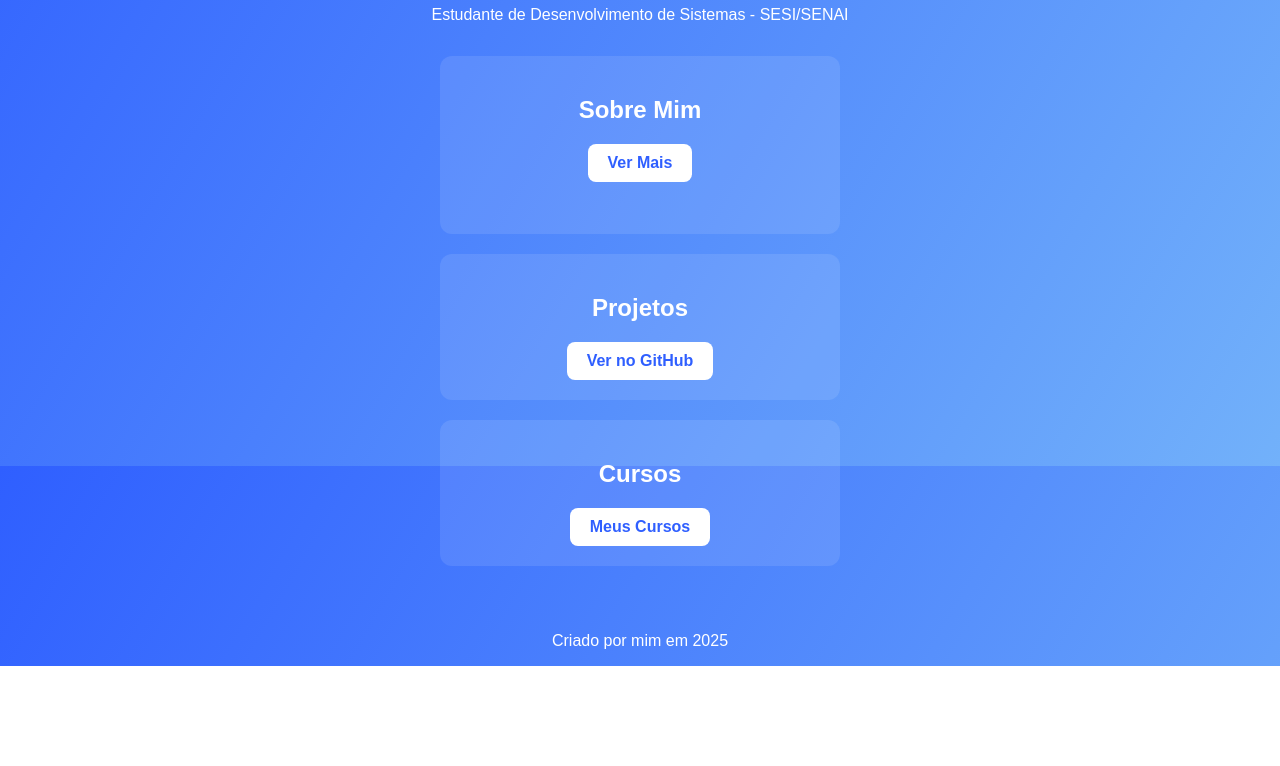
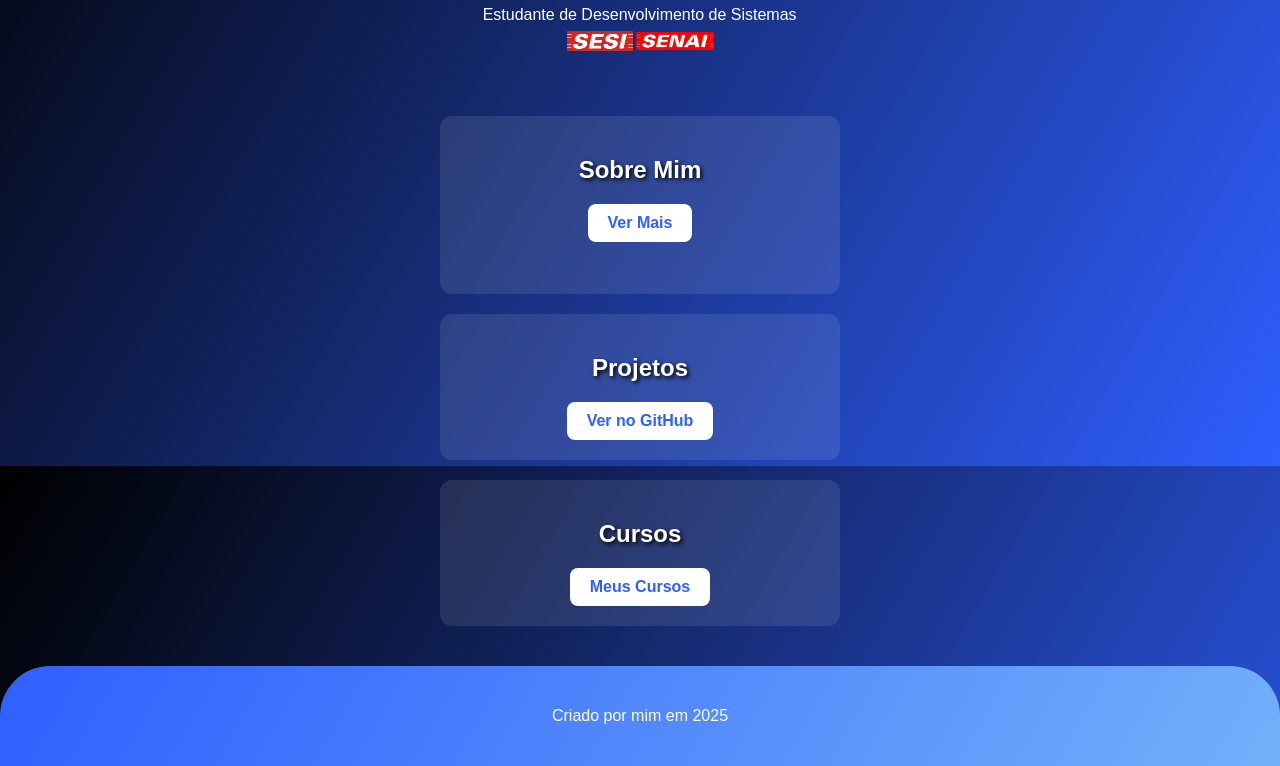
Before and after one commit to Guitorres109/Link-Bio, a plain HTML site: page index.html in a window 1280 px wide. Shown: the part 334-1100 px from the top of the page. Before the commit the page ends 1000 px from the top, so only its background shows below. Drawn offline with Linux system fonts and the light colour scheme; a web font is replaced by a local one.

Commit message:
Terceiro Commit

```diff
--- /dev/null
+++ b/assets/style/cursos.css
@@ -0,0 +1,21 @@
+body{
+    margin:0 ;
+    font-family: Arial, Helvetica, sans-serif;
+    background: linear-gradient(120deg , #2f5fff , #000000);
+    color: #fff;
+    display: flex;
+    flex-direction: column;
+    align-items: center;
+    background-attachment: fixed;
+    height: 3000px;
+}
+footer{
+    width: 100%;
+    height: 200px;
+    display: flex;
+    align-items: center;
+    justify-content: center;
+    background: linear-gradient(120deg , #2f5fff , #72b1fa);
+    border-top-right-radius: 50px;
+    border-top-left-radius: 50px;
+}
--- a/assets/style/style.css
+++ b/assets/style/style.css
@@ -1,25 +1,25 @@
-
-
 body{
     margin:0 ;
     font-family: Arial, Helvetica, sans-serif;
-    background: linear-gradient(120deg , #2f5fff , #72b1fa);
+    background: linear-gradient(120deg , #000000 , #2f5fff);
     color: #fff;
     display: flex;
     flex-direction: column;
     align-items: center;
     background-attachment: fixed;
-    height: 1000px;
+    height: 1100px;
 }
 header{
     text-align: center;
     padding: 30px;
+    animation: surgir 2s ease-out forwards;
 }
 #foto{
     width: 180px;
     height: 180px;
     border-radius: 50%;
     border: 4px outset #fff;
+    animation: surgir 2s ease-out forwards;
 }
 header h1{
     margin: 15px;
@@ -28,6 +28,7 @@ header h1{
     font-family: "Cinzel Decorative", serif;
     font-weight: 700;
     font-style: normal;
+     text-shadow: 2px 2px 4px #000000;
 }
 header p{
     margin: 2px;
@@ -60,6 +61,29 @@ header a{
     height: auto;
     gap: 10px;
 }
+.sesi-senai{
+    display: flex;
+    flex-direction: column;
+    width: auto;
+    height: 100px;
+}
+.logo img{
+    width: 70px;
+    height: 80px;
+}
+.logo{
+    display: flex;
+    align-items: flex-start;
+    justify-content: center;
+    width: auto;
+    height: 60%;
+    margin-top: -25px;
+}
+#senai{
+    width: 80px;
+    height: 90px;
+    margin-top: -5px;
+}
 main{
     display: flex;
     flex-direction: column;
@@ -73,6 +97,7 @@ main{
     border-radius: 12px;
     padding: 20px;
     text-align: center;
+    box-shadow: inset;
     transition: transform 0.5s ease, background-color 0.3s ease;
 }
 .card:hover{
@@ -81,6 +106,7 @@ main{
 }
 .card h2{
     margin-bottom: 10px;
+    text-shadow: 2px 2px 4px #000000;
 }
 .cursos img{
     width: 300px;
@@ -127,6 +153,16 @@ main{
     background: linear-gradient(to right , green , rgb(24, 255, 24));
     color: white;
 }
+footer{
+    width: 100%;
+    height: 200px;
+    display: flex;
+    align-items: center;
+    justify-content: center;
+    background: linear-gradient(120deg , #2f5fff , #72b1fa);
+    border-top-right-radius: 50px;
+    border-top-left-radius: 50px;
+}
 #toggle-expansao {
       display: none;
     }
@@ -152,3 +188,48 @@ main{
       max-height: 500px; /* ajuste conforme o tamanho necessário */
       margin-top: 10px;
     }
+@keyframes fadeIn {
+  from { opacity: 0; }
+  to   { opacity: 1; }
+}
+@keyframes slideInLeft {
+  from {
+    transform: translateX(-100%);
+    opacity: 0;
+  }
+  to {
+    transform: translateX(0);
+    opacity: 1;
+  }
+}
+.reveal {
+  opacity: 0;
+  transform: translateY(40px);
+  transition: all 0.8s ease;
+}
+
+/* Quando aparece na tela */
+.reveal.active {
+  opacity: 1;
+  transform: translateY(0);
+}
+@keyframes slideIn {
+        0% {
+            transform: translateX(-100%); /* Começa fora da tela */
+            opacity: 0;
+        }
+        100% {
+            transform: translateX(0); /* Entra na posição normal */
+            opacity: 1;
+        }
+    }
+@keyframes surgir {
+            0% {
+                opacity: 0;          /* Começa invisível */
+                transform: scale(0.8); /* Começa menor */
+            }
+            100% {
+                opacity: 1;          /* Fica totalmente visível */
+                transform: scale(1);  /* Volta ao tamanho original */
+            }
+        }
--- a/index.html
+++ b/index.html
@@ -27,21 +27,27 @@
                 <img src="assets/images/email.png" alt="">
             </a>
         </div>
-        <p>Estudante de Desenvolvimento de Sistemas - SESI/SENAI</p>
+        <div class="sesi-senai">
+            <p>Estudante de Desenvolvimento de Sistemas</p>
+            <div class="logo">
+                <img src="assets/images/Sesi-senai.png" alt="" id="Sesi">
+                <img src="assets/images/Sesi-senai (1).png" alt="" id="senai">
+            </div>
+        </div>
     </header>
     <main>
-        <section class="card">
+        <section class="card reveal">
     <h2>Sobre Mim</h2>
         <input type="checkbox" id="toggle-expansao">
         <label for="toggle-expansao" class="botao-expansao">Ver Mais</label>
         <p class="conteudo-expandido">Me chamo Guilherme Torres, nasci no dia 10 de março de 2009 em Guarulhos, sou cátolico, gosto de videogames, futebol, tecnologia e programação, estou atualmente cursando o segundo ano do ensino médio no SESI Guarulhos e cursando também o curso de Técnico em Desenvolvimento de Sistemas no SENAI Guarulhos.
     </p>
   </section>
-        <section class="card">
+        <section class="card reveal">
             <h2>Projetos</h2>
             <a href="https://github.com/Guitorres109" target="_blank" class="botao">Ver no GitHub</a>
         </section>
-        <section class="card">
+        <section class="card reveal">
             <h2>Cursos</h2>
             <a href="assets/pages/cursos.html" class="botao">Meus Cursos</a>
         </section>
@@ -49,5 +55,19 @@
     <footer>
         <p>Criado por mim em 2025</p>
     </footer>
+    <script>
+        const items = document.querySelectorAll('.reveal');
+
+        const observer = new IntersectionObserver(entries => {
+            entries.forEach(entry => {
+                if (entry.isIntersecting) {
+                    entry.target.classList.add('active');
+                    observer.unobserve(entry.target); // só uma vez
+                }
+            });
+        }, { threshold: 0.5 });
+
+        items.forEach(item => observer.observe(item));
+    </script>
 </body>
 </html>
```
Also changed, not shown: assets/pages/cursos.html (+28 -11 lines), assets/images/Sesi-senai (1).png (added), assets/images/Sesi-senai.png (added).
